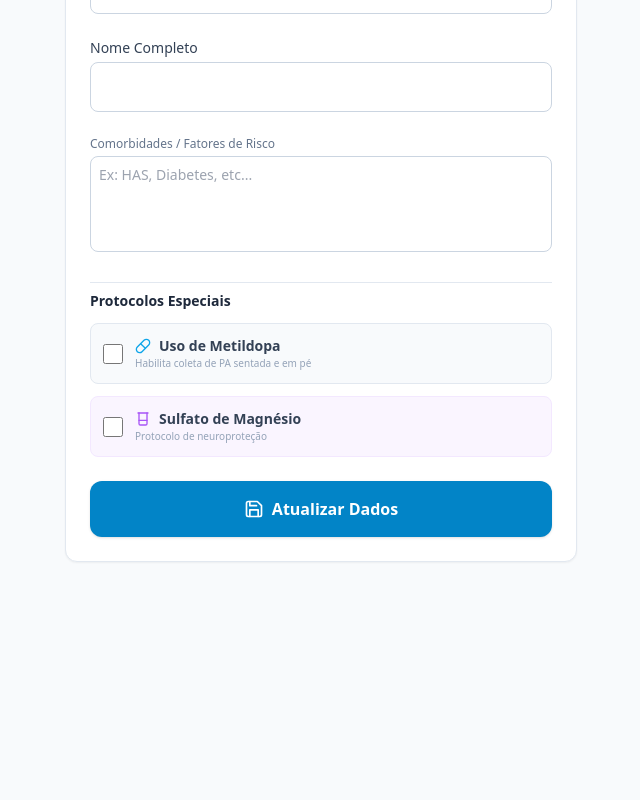
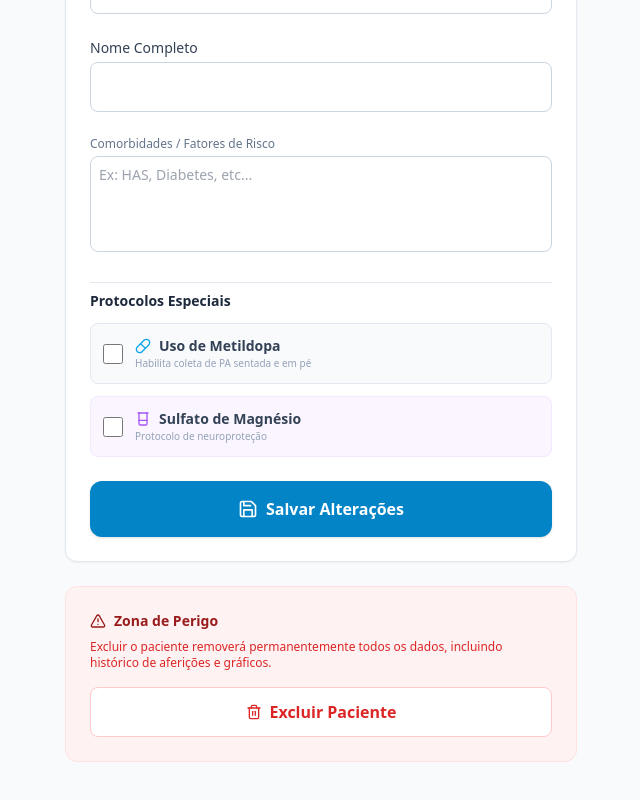
Before and after one commit to MJanssen13/Preparto, a React (Vite) app: page /#/patient/1/edit in a window 1280 px wide. Shown: the part 246-1046 px from the top of the page, without its empty margins (319-959 px from the left). Before the commit the page ends 904 px from the top, so only its background shows below. Built offline with nearby package versions, Linux system fonts and the light colour scheme; no server answers; the database is empty.

Commit message:
feat: Add patient deletion functionality
Introduces a new "Delete Patient" button and associated logic to the Edit Patient screen. This allows users to permanently remove a patient's record and all related evolution history after a confirmation prompt.

```diff
--- a/pages/EditPatient.tsx
+++ b/pages/EditPatient.tsx
@@ -1,8 +1,9 @@
+
 import React, { useState, useEffect } from 'react';
 import { useNavigate, useParams } from 'react-router-dom';
 import { patientService } from '../services/supabaseService';
 import { Patient } from '../types';
-import { ArrowLeft, Pill, Beaker, Save } from 'lucide-react';
+import { ArrowLeft, Pill, Beaker, Save, Trash2, AlertTriangle } from 'lucide-react';
 
 const EditPatient: React.FC = () => {
   const { id } = useParams<{ id: string }>();
@@ -57,6 +58,21 @@ const EditPatient: React.FC = () => {
     }
   };
 
+  const handleDelete = async () => {
+      if (!id) return;
+      if (confirm('ATENÇÃO: Tem certeza que deseja excluir permanentemente este paciente e todo o histórico de evoluções? Esta ação não pode ser desfeita.')) {
+          setIsSubmitting(true);
+          try {
+              await patientService.deletePatient(id);
+              navigate('/');
+          } catch (error) {
+              console.error(error);
+              alert('Erro ao excluir paciente.');
+              setIsSubmitting(false);
+          }
+      }
+  };
+
   const handleChange = (e: React.ChangeEvent<HTMLInputElement | HTMLTextAreaElement>) => {
     const value = e.target.type === 'checkbox' ? (e.target as HTMLInputElement).checked : e.target.value;
     setFormData(prev => ({ ...prev, [e.target.name]: value }));
@@ -70,10 +86,11 @@ const EditPatient: React.FC = () => {
         <button onClick={() => navigate(-1)} className="p-2 hover:bg-slate-100 rounded-full text-slate-600">
           <ArrowLeft className="w-6 h-6" />
         </button>
-        <h1 className="text-xl font-bold text-slate-900">Editar Admissão</h1>
+        <h1 className="text-xl font-bold text-slate-900">Editar Paciente</h1>
       </div>
 
-      <form onSubmit={handleSubmit} className="space-y-6 bg-white p-6 rounded-xl shadow-sm border border-slate-200">
+      <div className="space-y-6">
+          <form onSubmit={handleSubmit} className="bg-white p-6 rounded-xl shadow-sm border border-slate-200 space-y-6">
 
             {/* Bed Number */}
             <div>
@@ -155,11 +172,31 @@ const EditPatient: React.FC = () => {
             <button
               type="submit"
               disabled={isSubmitting}
-          className="w-full bg-medical-600 text-white font-bold py-4 rounded-xl shadow hover:bg-medical-700 transition-colors disabled:opacity-50 mt-6 flex items-center justify-center gap-2"
+              className="w-full bg-medical-600 text-white font-bold py-4 rounded-xl shadow hover:bg-medical-700 transition-colors disabled:opacity-50 flex items-center justify-center gap-2"
             >
-          {isSubmitting ? 'Salvando...' : <><Save className="w-5 h-5" /> Atualizar Dados</>}
+              {isSubmitting ? 'Salvando...' : <><Save className="w-5 h-5" /> Salvar Alterações</>}
             </button>
           </form>
+
+          {/* Delete Zone */}
+          <div className="bg-red-50 p-6 rounded-xl border border-red-100">
+              <h3 className="text-sm font-bold text-red-800 flex items-center gap-2 mb-2">
+                  <AlertTriangle className="w-4 h-4" /> Zona de Perigo
+              </h3>
+              <p className="text-xs text-red-600 mb-4">
+                  Excluir o paciente removerá permanentemente todos os dados, incluindo histórico de aferições e gráficos.
+              </p>
+              <button
+                  type="button"
+                  onClick={handleDelete}
+                  disabled={isSubmitting}
+                  className="w-full bg-white border border-red-200 text-red-600 font-bold py-3 rounded-lg hover:bg-red-50 hover:border-red-300 transition-colors disabled:opacity-50 flex items-center justify-center gap-2"
+              >
+                  <Trash2 className="w-4 h-4" />
+                  Excluir Paciente
+              </button>
+          </div>
+      </div>
     </div>
   );
 };
```
Lines whose indentation alone changed are shown as unchanged.
